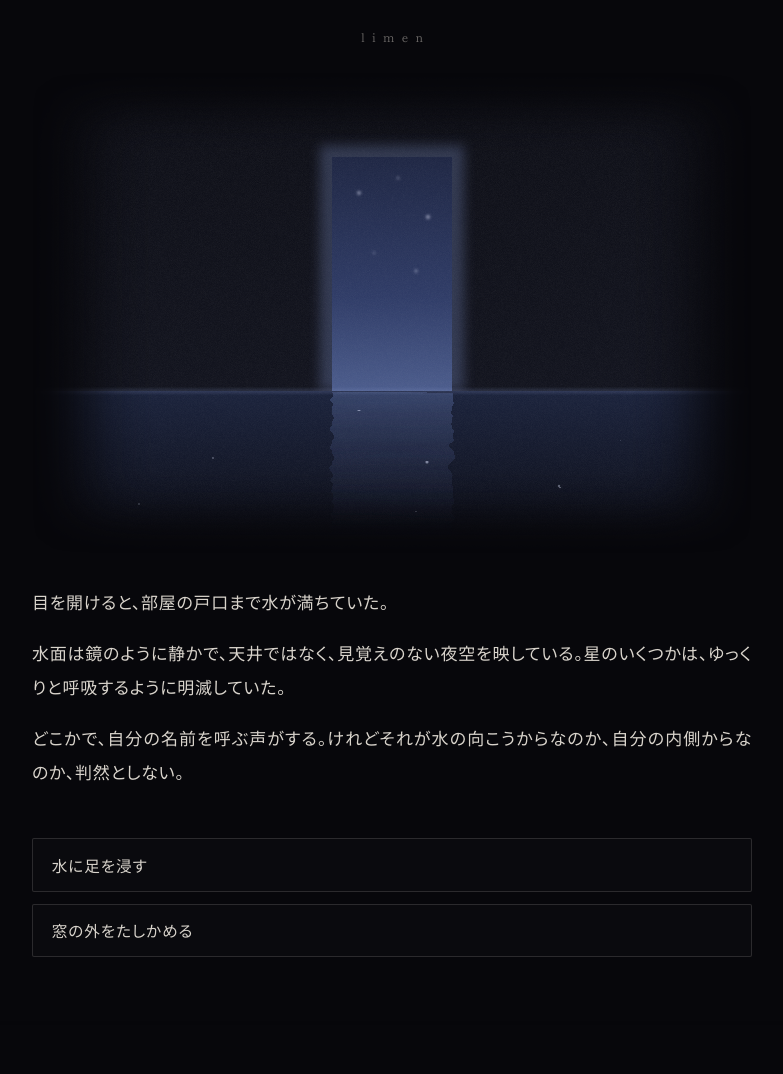
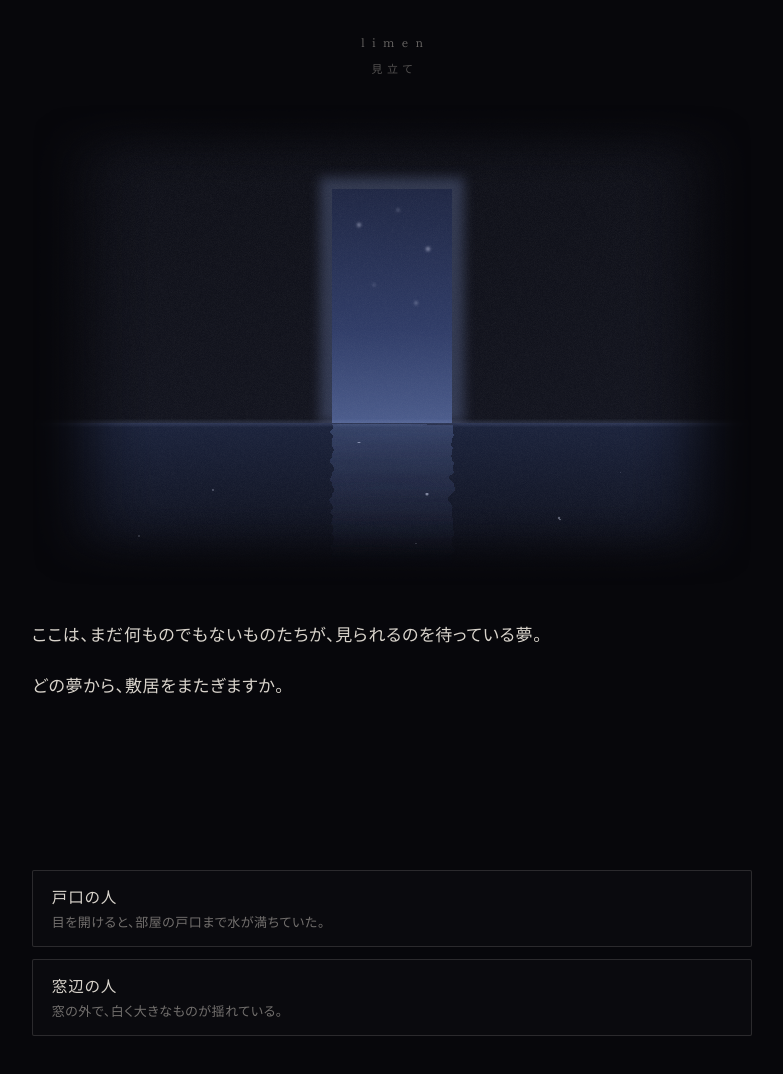
Before and after one commit to tadasi/limen, a plain HTML site: page index.html in a window 1280 px wide. Shown: the whole page, without its empty margins (248-1031 px from the left). Before the commit the page ends 1021 px from the top, so only its background shows below. Drawn offline with Linux system fonts and the light colour scheme.

Commit message:
feat: バージョン・主人公ごとに物語を扱える構成に変更
バージョンごとに世界の規則を刷新し、その中で複数の主人公と選択肢を扱っていくため。v1 に見立ての法則と、そのサンプルとなる主人公「窓辺の人」を追加。

Co-Authored-By: Claude Opus 5.5 <noreply@anthropic.com>

```diff
--- a/css/style.css
+++ b/assets/css/style.css
@@ -14,7 +14,7 @@
   /* 1 場面あたり約 180 字（3 段落）が収まる高さ。場面ごとの文量差で選択肢の位置が揺れないよう確保する */
   --text-min-height: 13em;
 
-  /* 演出の長さ（JS 側の待ち時間は js/main.js の TIMING と揃える） */
+  /* 演出の長さ（JS 側の待ち時間は assets/js/main.js の TIMING と揃える） */
   --fade-in: 1400ms;
   --fade-in-image: 2200ms;
   --fade-out: 700ms;
@@ -85,11 +85,25 @@ body {
 .mark {
   padding: 28px 16px 0;
   text-align: center;
+  color: var(--ink-dim);
+}
+
+.mark-title {
   font-size: 0.75rem;
   letter-spacing: 0.6em;
-  text-indent: 0.6em;
-  color: var(--ink-dim);
+  margin-right: -0.6em;
+  color: inherit;
+  text-decoration: none;
   text-transform: lowercase;
+}
+
+.mark-sub {
+  margin: 8px 0 0;
+  min-height: 1.5em;
+  font-size: 0.6875rem;
+  letter-spacing: 0.4em;
+  text-indent: 0.4em;
+  opacity: 0.7;
 }
 
 .stage {
@@ -202,6 +216,18 @@ body {
   outline-offset: 3px;
 }
 
+.choice-label,
+.choice-note {
+  display: block;
+}
+
+.choice-note {
+  margin-top: 0.35em;
+  font-size: 0.8125rem;
+  letter-spacing: 0.04em;
+  color: var(--ink-dim);
+}
+
 /* ---- ふわっと現れる演出 ---- */
 
 .fx {
--- /dev/null
+++ b/assets/js/main.js
@@ -0,0 +1,314 @@
+(function () {
+  "use strict";
+
+  // assets/css/style.css の --fade-in / --fade-out と揃える
+  const TIMING = {
+    fadeOut: 700,
+    textLead: 1100,
+    paragraphStagger: 750,
+    choicesLead: 500,
+    choiceStagger: 160,
+    fadeIn: 1400,
+  };
+
+  const STORIES_ROOT = "stories/";
+  const SELECT = "@select";
+
+  // ---- 物語データの登録口（stories/ 以下の JS から呼ばれる） ----
+
+  const registry = { catalog: null, versions: {}, stories: {} };
+
+  window.LIMEN = {
+    catalog(data) {
+      registry.catalog = data;
+    },
+    registerVersion(versionId, data) {
+      registry.versions[versionId] = data;
+    },
+    registerStory(versionId, protagonistId, data) {
+      registry.stories[`${versionId}/${protagonistId}`] = data;
+    },
+  };
+
+  // fetch は file:// で使えないため、データは <script> で読み込む
+  const scripts = new Map();
+  function loadScript(src) {
+    if (!scripts.has(src)) {
+      scripts.set(
+        src,
+        new Promise((resolve, reject) => {
+          const el = document.createElement("script");
+          el.src = src;
+          el.onload = () => resolve();
+          el.onerror = () => {
+            scripts.delete(src);
+            reject(new Error(`${src} を読み込めませんでした`));
+          };
+          document.head.append(el);
+        })
+      );
+    }
+    return scripts.get(src);
+  }
+
+  const versionDir = (versionId) => `${STORIES_ROOT}${versionId}/`;
+  const storyDir = (versionId, protagonistId) => `${versionDir(versionId)}${protagonistId}/`;
+
+  // データ内の画像パスは、そのデータファイルのあるディレクトリ基準
+  function resolveAsset(dir, path) {
+    if (!path) return "";
+    return new URL(path, new URL(dir, document.baseURI)).href;
+  }
+
+  async function loadVersion(versionId) {
+    await loadScript(`${versionDir(versionId)}version.js`);
+    const version = registry.versions[versionId];
+    if (!version) throw new Error(`バージョン "${versionId}" が登録されていません`);
+    return version;
+  }
+
+  async function loadStory(versionId, protagonistId) {
+    await loadScript(`${storyDir(versionId, protagonistId)}story.js`);
+    const story = registry.stories[`${versionId}/${protagonistId}`];
+    if (!story) throw new Error(`主人公 "${protagonistId}" の物語が登録されていません`);
+    return story;
+  }
+
+  // ---- ルーティング： #/<version>/<protagonist>/<scene> ----
+
+  function parseRoute() {
+    const [version, protagonist, scene] = decodeURIComponent(location.hash.replace(/^#\/?/, ""))
+      .split("/")
+      .filter(Boolean);
+    return { version, protagonist, scene };
+  }
+
+  function hashFor({ version, protagonist, scene }) {
+    return "#/" + [version, protagonist, scene].filter(Boolean).join("/");
+  }
+
+  async function resolveView(route) {
+    await loadScript(`${STORIES_ROOT}index.js`);
+    const catalog = registry.catalog;
+    const versionId = catalog.versions.includes(route.version) ? route.version : catalog.latest;
+    const version = await loadVersion(versionId);
+
+    const protagonist = version.protagonists.find((p) => p.id === route.protagonist);
+    if (protagonist) {
+      const story = await loadStory(versionId, protagonist.id);
+      const sceneId = story.scenes[route.scene] ? route.scene : story.start;
+      const scene = story.scenes[sceneId];
+      const dir = storyDir(versionId, protagonist.id);
+
+      return {
+        route: { version: versionId, protagonist: protagonist.id, scene: sceneId },
+        version,
+        view: {
+          image: resolveAsset(dir, scene.image),
+          alt: scene.alt,
+          text: scene.text,
+          choices: scene.choices.map((choice) => ({
+            label: choice.label,
+            route:
+              choice.next === SELECT
+                ? { version: versionId }
+                : { version: versionId, protagonist: protagonist.id, scene: choice.next },
+          })),
+        },
+        preload: scene.choices
+          .map((choice) => story.scenes[choice.next])
+          .filter(Boolean)
+          .map((next) => resolveAsset(dir, next.image)),
+      };
+    }
+
+    const dir = versionDir(versionId);
+    return {
+      route: { version: versionId },
+      version,
+      view: {
+        image: resolveAsset(dir, version.cover),
+        alt: version.coverAlt,
+        text: version.prologue,
+        choices: version.protagonists.map((p) => ({
+          label: p.name,
+          note: p.summary,
+          route: { version: versionId, protagonist: p.id },
+        })),
+      },
+      preload: [],
+    };
+  }
+
+  // ---- 描画 ----
+
+  const stage = document.getElementById("stage");
+  const illustration = document.getElementById("illustration");
+  const image = document.getElementById("illustration-image");
+  const narrative = document.getElementById("narrative");
+  const choices = document.getElementById("choices");
+  const markSub = document.getElementById("mark-sub");
+
+  const reducedMotion = window.matchMedia("(prefers-reduced-motion: reduce)").matches;
+
+  let renderToken = 0;
+  let enableTimer = null;
+  let currentHash = null;
+
+  function wait(ms) {
+    return new Promise((resolve) => setTimeout(resolve, reducedMotion ? 0 : ms));
+  }
+
+  function preload(src) {
+    return new Promise((resolve) => {
+      if (!src) return resolve();
+      const img = new Image();
+      img.onload = img.onerror = () => resolve();
+      img.src = src;
+    });
+  }
+
+  function setChoicesEnabled(enabled) {
+    choices.inert = !enabled;
+    clearTimeout(enableTimer);
+  }
+
+  function build(view) {
+    image.src = view.image;
+    image.alt = view.alt || "";
+    illustration.hidden = !view.image;
+    illustration.style.setProperty("--delay", "0ms");
+
+    narrative.replaceChildren();
+    view.text.forEach((line, i) => {
+      const p = document.createElement("p");
+      p.className = "fx";
+      p.textContent = line;
+      p.style.setProperty("--delay", `${TIMING.textLead + i * TIMING.paragraphStagger}ms`);
+      narrative.append(p);
+    });
+
+    const choicesStart =
+      TIMING.textLead + Math.max(view.text.length - 1, 0) * TIMING.paragraphStagger + TIMING.choicesLead;
+
+    choices.replaceChildren();
+    view.choices.forEach((choice, i) => {
+      const button = document.createElement("button");
+      button.type = "button";
+      button.className = "choice fx";
+      button.style.setProperty("--delay", `${choicesStart + i * TIMING.choiceStagger}ms`);
+
+      const label = document.createElement("span");
+      label.className = "choice-label";
+      label.textContent = choice.label;
+      button.append(label);
+
+      if (choice.note) {
+        const note = document.createElement("span");
+        note.className = "choice-note";
+        note.textContent = choice.note;
+        button.append(note);
+      }
+
+      button.addEventListener("click", () => navigate(choice.route));
+      choices.append(button);
+    });
+
+    return choicesStart + Math.max(view.choices.length - 1, 0) * TIMING.choiceStagger + TIMING.fadeIn;
+  }
+
+  function errorView(error) {
+    console.error(error);
+    return {
+      route: null,
+      version: null,
+      view: {
+        image: "",
+        text: ["この夢には、まだ入ることができないようです。", error.message],
+        choices: [{ label: "はじめに戻る", route: {} }],
+      },
+      preload: [],
+    };
+  }
+
+  async function render() {
+    const token = ++renderToken;
+    setChoicesEnabled(false);
+
+    const leaving = stage.classList.contains("is-shown");
+    stage.classList.remove("is-shown", "is-instant");
+
+    const [resolved] = await Promise.all([
+      resolveView(parseRoute()).catch(errorView),
+      leaving ? wait(TIMING.fadeOut) : null,
+    ]);
+    if (token !== renderToken) return;
+
+    await preload(resolved.view.image);
+    if (token !== renderToken) return;
+
+    if (resolved.route) {
+      currentHash = hashFor(resolved.route);
+      if (location.hash !== currentHash) {
+        history.replaceState(null, "", `${location.pathname}${location.search}${currentHash}`);
+      }
+    }
+
+    markSub.textContent = resolved.version ? resolved.version.title : "";
+    document.title = resolved.version ? `limen — ${resolved.version.title}` : "limen";
+
+    const total = build(resolved.view);
+    // 初期状態（非表示）を確定させてからトランジションを開始する
+    void stage.offsetWidth;
+    stage.classList.add("is-shown");
+
+    resolved.preload.forEach(preload);
+
+    enableTimer = setTimeout(() => {
+      if (token === renderToken) setChoicesEnabled(true);
+    }, reducedMotion ? 0 : total);
+  }
+
+  function navigate(route) {
+    if (choices.inert) return;
+    currentHash = hashFor(route);
+    history.replaceState(null, "", `${location.pathname}${location.search}${currentHash}`);
+    render();
+  }
+
+  // ---- 操作 ----
+
+  function skip() {
+    if (!stage.classList.contains("is-shown") || !choices.inert) return;
+    stage.classList.add("is-instant");
+    setChoicesEnabled(true);
+  }
+
+  illustration.addEventListener("click", skip);
+  narrative.addEventListener("click", skip);
+
+  document.addEventListener("keydown", (event) => {
+    if (event.metaKey || event.ctrlKey || event.altKey) return;
+
+    if (event.key === " " || event.key === "Enter") {
+      if (document.activeElement && document.activeElement.classList.contains("choice")) return;
+      if (choices.inert) {
+        event.preventDefault();
+        skip();
+      }
+      return;
+    }
+
+    const index = Number(event.key) - 1;
+    if (Number.isInteger(index) && index >= 0) {
+      const button = choices.children[index];
+      if (button) button.click();
+    }
+  });
+
+  window.addEventListener("hashchange", () => {
+    if (location.hash !== currentHash) render();
+  });
+
+  render();
+})();
--- a/index.html
+++ b/index.html
@@ -9,13 +9,16 @@
   <link rel="preconnect" href="https://fonts.googleapis.com">
   <link rel="preconnect" href="https://fonts.gstatic.com" crossorigin>
   <link rel="stylesheet" href="https://fonts.googleapis.com/css2?family=Shippori+Mincho:wght@400;500&display=swap">
-  <link rel="stylesheet" href="css/style.css">
+  <link rel="stylesheet" href="assets/css/style.css">
 </head>
 <body>
   <div class="backdrop" aria-hidden="true"></div>
   <div class="grain" aria-hidden="true"></div>
 
-  <header class="mark">limen</header>
+  <header class="mark">
+    <a class="mark-title" href="#/">limen</a>
+    <p class="mark-sub" id="mark-sub"></p>
+  </header>
 
   <main class="stage" id="stage">
     <figure class="illustration fx" id="illustration">
@@ -29,7 +32,6 @@
 
   <noscript><p class="noscript">この物語の表示には JavaScript が必要です。</p></noscript>
 
-  <script src="story/sample.js"></script>
-  <script src="js/main.js"></script>
+  <script src="assets/js/main.js"></script>
 </body>
 </html>
--- a/js/main.js
+++ /dev/null
@@ -1,152 +0,0 @@
-(function () {
-  "use strict";
-
-  // css/style.css の --fade-in / --fade-out と揃える
-  const TIMING = {
-    fadeOut: 700,
-    textLead: 1100,
-    paragraphStagger: 750,
-    choicesLead: 500,
-    choiceStagger: 160,
-    fadeIn: 1400,
-  };
-
-  const story = window.LIMEN_STORY;
-  const stage = document.getElementById("stage");
-  const illustration = document.getElementById("illustration");
-  const image = document.getElementById("illustration-image");
-  const narrative = document.getElementById("narrative");
-  const choices = document.getElementById("choices");
-
-  const reducedMotion = window.matchMedia("(prefers-reduced-motion: reduce)").matches;
-
-  let renderToken = 0;
-  let enableTimer = null;
-  let currentScene = null;
-
-  function wait(ms) {
-    return new Promise((resolve) => setTimeout(resolve, reducedMotion ? 0 : ms));
-  }
-
-  function preload(src) {
-    return new Promise((resolve) => {
-      if (!src) return resolve();
-      const img = new Image();
-      img.onload = img.onerror = () => resolve();
-      img.src = src;
-    });
-  }
-
-  function setChoicesEnabled(enabled) {
-    choices.inert = !enabled;
-    clearTimeout(enableTimer);
-  }
-
-  function build(scene) {
-    image.src = scene.image;
-    image.alt = scene.alt || "";
-    illustration.style.setProperty("--delay", "0ms");
-
-    narrative.replaceChildren();
-    scene.text.forEach((line, i) => {
-      const p = document.createElement("p");
-      p.className = "fx";
-      p.textContent = line;
-      p.style.setProperty("--delay", `${TIMING.textLead + i * TIMING.paragraphStagger}ms`);
-      narrative.append(p);
-    });
-
-    const choicesStart =
-      TIMING.textLead + (scene.text.length - 1) * TIMING.paragraphStagger + TIMING.choicesLead;
-
-    choices.replaceChildren();
-    scene.choices.forEach((choice, i) => {
-      const button = document.createElement("button");
-      button.type = "button";
-      button.className = "choice fx";
-      button.textContent = choice.label;
-      button.style.setProperty("--delay", `${choicesStart + i * TIMING.choiceStagger}ms`);
-      button.addEventListener("click", () => go(choice.next));
-      choices.append(button);
-    });
-
-    return choicesStart + (scene.choices.length - 1) * TIMING.choiceStagger + TIMING.fadeIn;
-  }
-
-  async function show(sceneId, { initial = false } = {}) {
-    const scene = story.scenes[sceneId];
-    if (!scene) {
-      console.error(`limen: scene "${sceneId}" が見つかりません`);
-      return;
-    }
-
-    const token = ++renderToken;
-    setChoicesEnabled(false);
-
-    if (!initial) {
-      stage.classList.remove("is-shown", "is-instant");
-      await wait(TIMING.fadeOut);
-    }
-
-    await preload(scene.image);
-    if (token !== renderToken) return;
-
-    currentScene = sceneId;
-    history.replaceState(null, "", `${location.pathname}${location.search}#${sceneId}`);
-
-    const total = build(scene);
-    // 初期状態（非表示）を確定させてからトランジションを開始する
-    void stage.offsetWidth;
-    stage.classList.add("is-shown");
-
-    scene.choices.forEach((choice) => {
-      const next = story.scenes[choice.next];
-      if (next) preload(next.image);
-    });
-
-    enableTimer = setTimeout(() => {
-      if (token === renderToken) setChoicesEnabled(true);
-    }, reducedMotion ? 0 : total);
-  }
-
-  function go(sceneId) {
-    if (choices.inert) return;
-    show(sceneId);
-  }
-
-  function skip() {
-    if (!stage.classList.contains("is-shown") || !choices.inert) return;
-    stage.classList.add("is-instant");
-    setChoicesEnabled(true);
-  }
-
-  illustration.addEventListener("click", skip);
-  narrative.addEventListener("click", skip);
-
-  document.addEventListener("keydown", (event) => {
-    if (event.metaKey || event.ctrlKey || event.altKey) return;
-
-    if (event.key === " " || event.key === "Enter") {
-      if (document.activeElement && document.activeElement.classList.contains("choice")) return;
-      if (choices.inert) {
-        event.preventDefault();
-        skip();
-      }
-      return;
-    }
-
-    const index = Number(event.key) - 1;
-    if (Number.isInteger(index) && index >= 0) {
-      const button = choices.children[index];
-      if (button) button.click();
-    }
-  });
-
-  window.addEventListener("hashchange", () => {
-    const id = decodeURIComponent(location.hash.slice(1));
-    if (id && id !== currentScene && story.scenes[id]) show(id);
-  });
-
-  const requested = decodeURIComponent(location.hash.slice(1));
-  show(story.scenes[requested] ? requested : story.start, { initial: true });
-})();
--- /dev/null
+++ b/stories/index.js
@@ -0,0 +1,5 @@
+LIMEN.catalog({
+  // URL でバージョンが指定されていないときに開くバージョン
+  latest: "v1",
+  versions: ["v1"],
+});
--- a/story/sample.js
+++ b/stories/v1/doorway/story.js
@@ -1,9 +1,8 @@
-window.LIMEN_STORY = {
-  title: "サンプル",
+LIMEN.registerStory("v1", "doorway", {
   start: "threshold",
   scenes: {
     threshold: {
-      image: "images/sample/threshold.svg",
+      image: "../images/threshold.svg",
       alt: "戸口まで満ちた水面に、見知らぬ夜空が映っている",
       text: [
         "目を開けると、部屋の戸口まで水が満ちていた。",
@@ -17,7 +16,7 @@ window.LIMEN_STORY = {
     },
 
     water: {
-      image: "images/sample/clock.svg",
+      image: "../images/clock.svg",
       alt: "水底に沈んだ、針のない懐中時計",
       text: [
         "水は冷たくなかった。むしろ、自分の体温と寸分違わない温度をしている。",
@@ -31,7 +30,7 @@ window.LIMEN_STORY = {
     },
 
     window: {
-      image: "images/sample/window.svg",
+      image: "../images/window.svg",
       alt: "昼と夜が縞模様に並ぶ窓の外を、一羽の鳥が行き来している",
       text: [
         "窓の外では、昼と夜が縞模様になって並んでいた。",
@@ -45,7 +44,7 @@ window.LIMEN_STORY = {
     },
 
     listen: {
-      image: "images/sample/clock.svg",
+      image: "../images/clock.svg",
       alt: "水底に沈んだ、針のない懐中時計",
       text: [
         "耳を当てると、寝息はふいに近くなった。",
@@ -59,7 +58,7 @@ window.LIMEN_STORY = {
     },
 
     corridor: {
-      image: "images/sample/corridor.svg",
+      image: "../images/corridor.svg",
       alt: "同じかたちの扉が、どこまでも並ぶ廊下",
       text: [
         "廊下の両側に、同じかたちの扉がどこまでも並んでいる。",
@@ -73,25 +72,31 @@ window.LIMEN_STORY = {
     },
 
     dawn: {
-      image: "images/sample/dawn.svg",
+      image: "../images/dawn.svg",
       alt: "夜明け前の波打ち際に、揃えて置かれた靴",
       text: [
         "扉の向こうは、夜明け前の浜辺だった。",
         "波打ち際に、誰かが置いていった靴が揃えてある。履いてみると、あつらえたように足に馴染んだ。遠くで、あの寝息が朝の波音にほどけていく。",
         "ここがどちら側なのか、もう確かめる必要はない気がした。",
       ],
-      choices: [{ label: "もう一度、目を閉じる", next: "threshold" }],
+      choices: [
+        { label: "もう一度、目を閉じる", next: "threshold" },
+        { label: "別の誰かの夢へ", next: "@select" },
+      ],
     },
 
     echo: {
-      image: "images/sample/echo.svg",
+      image: "../images/echo.svg",
       alt: "向かい合って座る、同じ姿のふたり",
       text: [
         "扉を開けると、そこには自分がいた。",
         "その人は穏やかに笑い、今日あったことを話し続けている。話の中の自分は、少しだけ幸福そうだった。やがて話し終えると、その人は席を立ち、こちらに椅子を譲った。",
         "座った瞬間、自分の口が、知らない今日を語りはじめる。",
       ],
-      choices: [{ label: "もう一度、目を閉じる", next: "threshold" }],
+      choices: [
+        { label: "もう一度、目を閉じる", next: "threshold" },
+        { label: "別の誰かの夢へ", next: "@select" },
+      ],
     },
   },
-};
+});
--- /dev/null
+++ b/stories/v1/version.js
@@ -0,0 +1,21 @@
+LIMEN.registerVersion("v1", {
+  title: "見立て",
+  cover: "images/threshold.svg",
+  coverAlt: "戸口まで満ちた水面に、見知らぬ夜空が映っている",
+  prologue: [
+    "ここは、まだ何ものでもないものたちが、見られるのを待っている夢。",
+    "どの夢から、敷居をまたぎますか。",
+  ],
+  protagonists: [
+    {
+      id: "doorway",
+      name: "戸口の人",
+      summary: "目を開けると、部屋の戸口まで水が満ちていた。",
+    },
+    {
+      id: "windowsill",
+      name: "窓辺の人",
+      summary: "窓の外で、白く大きなものが揺れている。",
+    },
+  ],
+});
```
Also changed, not shown: stories/v1/windowsill/story.js (added, +61 -0 lines), stories/v1/images/clock.svg (renamed from images/sample/clock.svg), stories/v1/images/corridor.svg (renamed from images/sample/corridor.svg), stories/v1/images/dawn.svg (renamed from images/sample/dawn.svg), stories/v1/images/echo.svg (renamed from images/sample/echo.svg), stories/v1/images/threshold.svg (renamed from images/sample/threshold.svg), stories/v1/images/window.svg (renamed from images/sample/window.svg), 2 other files.
